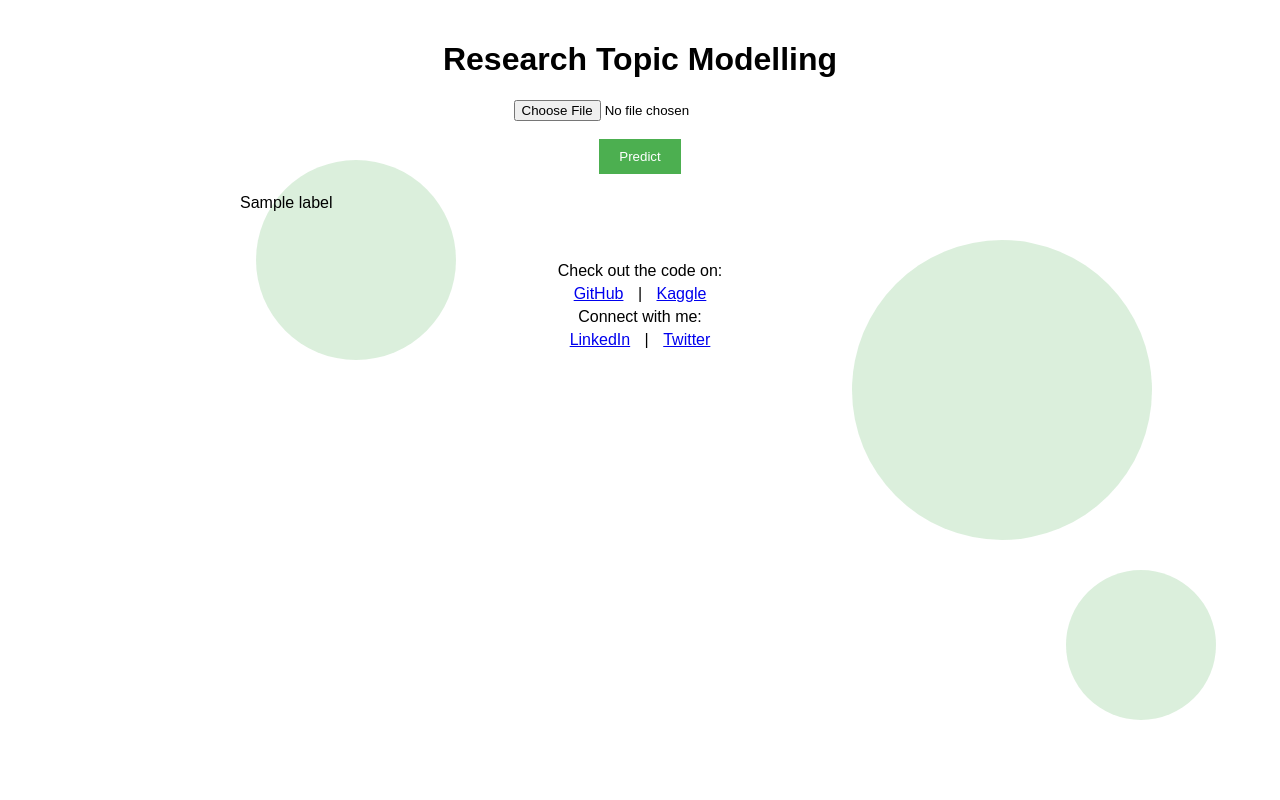
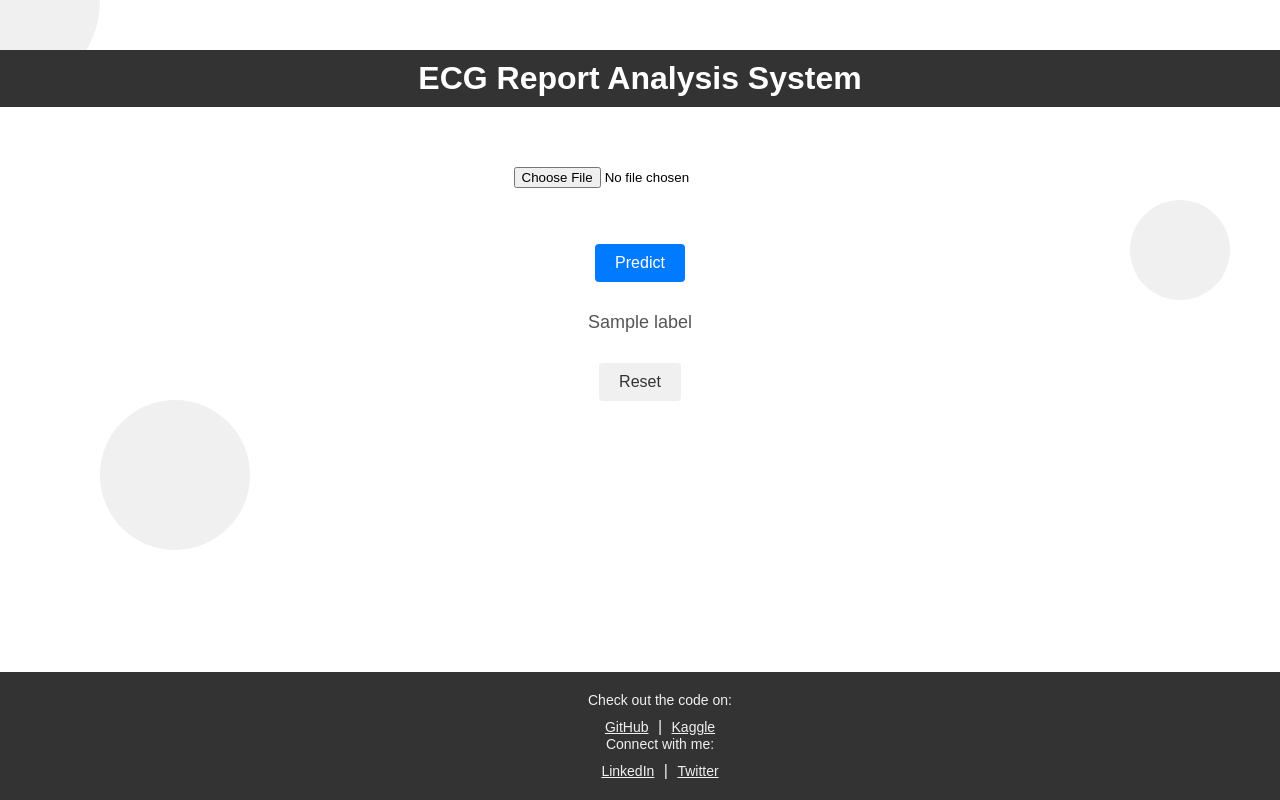
Before and after one commit to ShubhamMisar-12/ECG-Report-Analysis-System, a Flask app: template templates/index.html in a window 1280 px wide. Run offline with Flask 3, Linux system fonts and the light colour scheme; the template is opened without the code that fills it: most values are stand-ins (such as "Sample title", 1, 10 or a date in 2020).

Commit message:
working fine

```diff
--- a/app.py
+++ b/app.py
@@ -77,6 +77,13 @@ def Sort_Tuple(tup):
                 tup[j + 1] = temp
     return tup
 
+anomaly_mapping = {
+    0: "Normal",
+    1: "Supraventricular Ectopic Beats",
+    2: "Ventricular Ectopic Beats",
+    3: "Fusion Beats",
+    4: "Unknown Beats"
+}
 
 @app.route("/")
 def model():
@@ -85,74 +92,73 @@ def model():
 
 @app.route('/predict', methods=['POST'])
 def predict():
+    ans = None
     image_file = request.files['image']
-    if image_file:
 
-        image_location = os.path.join(UPLOAD_FOLDER,image_file.filename)
-        image_file.save(image_location)
-        fullName = image_location
+    image_location = os.path.join(UPLOAD_FOLDER,image_file.filename)
+    image_file.save(image_location)
+    fullName = image_location
 
-        parts = slice_image(fullName, cols=1, rows=2)
+    parts = slice_image(fullName, cols=1, rows=2)
 
-        np_image = np.array(parts[1])
-        bimg= cv2.cvtColor(np_image, cv2.COLOR_RGB2BGR)
-        gray = cv2.cvtColor(bimg, cv2.COLOR_BGR2GRAY)
+    np_image = np.array(parts[1])
+    bimg= cv2.cvtColor(np_image, cv2.COLOR_RGB2BGR)
+    gray = cv2.cvtColor(bimg, cv2.COLOR_BGR2GRAY)
+    ret, thresh = cv2.threshold(gray, 100, 200, cv2.THRESH_BINARY)
+    corners = cv2.goodFeaturesToTrack(thresh, 100, 0.01, 55)
+    corners = np.int0(corners)
+    #columns = len(corners)
+
+    waves = slice_image(fullName, cols=4, rows=1)
+
+    segt = []
+    for wv in waves:
+        seg = cv2.cvtColor(np.array(wv), cv2.COLOR_RGB2BGR)
+        segt.append(seg)
+
+    allpoints = []
+
+    for seg in segt:
+        points = []
+        corners = None
+        sharpen = example(seg)
+        gray = cv2.cvtColor(sharpen, cv2.COLOR_BGR2GRAY)
         ret, thresh = cv2.threshold(gray, 100, 200, cv2.THRESH_BINARY)
-        corners = cv2.goodFeaturesToTrack(thresh, 100, 0.01, 55)
+        corners = cv2.goodFeaturesToTrack(thresh, 186, 0.01, 5)
         corners = np.int0(corners)
-        #columns = len(corners)
-
-        waves = slice_image(fullName, cols=4, rows=1)
-
-        segt = []
-        for wv in waves:
-            seg = cv2.cvtColor(np.array(wv), cv2.COLOR_RGB2BGR)
-            segt.append(seg)
-
-        allpoints = []
-
-        for seg in segt:
-            points = []
-            corners = None
-            sharpen = example(seg)
-            gray = cv2.cvtColor(sharpen, cv2.COLOR_BGR2GRAY)
-            ret, thresh = cv2.threshold(gray, 100, 200, cv2.THRESH_BINARY)
-            corners = cv2.goodFeaturesToTrack(thresh, 186, 0.01, 5)
-            corners = np.int0(corners)
-            for corner in corners:
-                x, y = corner.ravel()
-                point = tuple((x,y))
-                points.append(point)
-            allpoints.append(points)
+        for corner in corners:
+            x, y = corner.ravel()
+            point = tuple((x,y))
+            points.append(point)
+        allpoints.append(points)
 
 
-        points = []
-        sorted_points = []
-        for points in allpoints:
-            points = Sort_Tuple(points)
-            sorted_points.append(points)
+    points = []
+    sorted_points = []
+    for points in allpoints:
+        points = Sort_Tuple(points)
+        sorted_points.append(points)
 
-        for tup in sorted_points:
-            input = []
-            output = []
-            for i in range(0,len(tup)):
-                input.append(float(tup[i][1])/500)
-            while(len(input)<187):
-                    input.append(0)
-            inpt_data = pd.DataFrame(data = [input])
-            new_model = tf.keras.models.load_model('ecg_model.h5')
-            predictions = new_model.predict([inpt_data])
-            ypred = np.argmax(predictions, axis=1)
-            ans = 0
-            print(ypred)
-            for y in ypred:
-                if( y == 1 or y == 2 or y == 3 or y == 4):
-                    ans = y
-                    break
+    for tup in sorted_points:
+        input = []
+        output = []
+        for i in range(0,len(tup)):
+            input.append(float(tup[i][1])/500)
+        while(len(input)<187):
+                input.append(0)
+        inpt_data = pd.DataFrame(data = [input])
+        new_model = tf.keras.models.load_model('ecg_model.h5')
+        predictions = new_model.predict([inpt_data])
+        ypred = np.argmax(predictions, axis=1)
+        ans = 0
+        print(ypred)
+        for y in ypred:
+            if( y == 1 or y == 2 or y == 3 or y == 4):
+                ans = y
+                break
 
-        return render_template('index.html',label = ans)
+    return render_template('index.html',label = anomaly_mapping[ans])
 
-    return render_template('index.html')
 
 
 # Run Flask application
--- /dev/null
+++ b/static/script.js
@@ -0,0 +1,10 @@
+var form = document.getElementById('emotion-form');
+var fileInput = document.getElementById('image');
+
+// Add event listener to the form submission
+form.addEventListener('submit', function(event) {
+  if (!fileInput.value) {
+    event.preventDefault(); // Prevent form submission if no file is selected
+    alert('Please select a file to upload.');
+  }
+});
--- a/static/styles.css
+++ b/static/styles.css
@@ -1,60 +1,63 @@
-/* Global styles */
-body {
-    font-family: Arial, sans-serif;
+/* Reset default margin and padding */
+body, h1, form, p {
     margin: 0;
     padding: 0;
+    font-family: Arial, sans-serif;
   }
 
   .container {
-    max-width: 800px;
-    margin: 0 auto;
-    padding: 20px;
+    text-align: center;
+    margin-top: 50px;
   }
 
   h1 {
-    text-align: center;
+    font-size: 32px;
+    margin-bottom: 60px;
+    color: white;
+    background-color: #333;
+    padding: 10px;
   }
 
-form {
-    text-align: center;
+  #emotion-form {
     margin-bottom: 20px;
   }
 
+  #image {
+    display: block;
+    margin: 0 auto;
+  }
+
   button[type="submit"] {
+    display: block;
+    margin: 20px auto;
     padding: 10px 20px;
-    background-color: #4CAF50;
-    color: white;
+    font-size: 16px;
+    color: #fff;
+    background-color: #007bff;
     border: none;
+    border-radius: 4px;
     cursor: pointer;
   }
 
-.overlay {
-    position: fixed;
-    top: 0;
-    left: 0;
-    width: 100%;
-    height: 100%;
-    background-color: rgba(0, 0, 0, 0.5);
-    display: flex;
-    justify-content: center;
-    align-items: center;
-    z-index: 9999;
+  .reset-button {
+    display: inline-block;
+    padding: 10px 20px;
+    text-decoration: none;
+    color: #333;
+    background-color: #f0f0f0;
+    border: none;
+    border-radius: 4px;
+    margin-bottom: 20px;
+    cursor: pointer;
   }
 
-#label-card {
+  .label-container {
+    font-size: 18px;
+    margin-bottom: 20px;
+    color: #555;
     background-color: white;
-    padding: 20px;
-    text-align: center;
-    border-radius: 5px;
-    box-shadow: 0 2px 4px rgba(0, 0, 0, 0.1);
-}
-
-#close-button {
-    padding: 5px 10px;
-    background-color: #f44336;
-    color: white;
-    border: none;
-    cursor: pointer;
+    padding: 10px;
+    border-radius: 4px;
   }
 
   #background-shapes {
@@ -63,52 +66,56 @@ button[type="submit"] {
     left: 0;
     width: 100%;
     height: 100%;
-    pointer-events: none;
     z-index: -1;
+    background-color: #fff; /* Change the background color to white */
   }
 
-#shape-1,
-#shape-2,
-#shape-3 {
+  #shape-1, #shape-2, #shape-3 {
     position: absolute;
-    background-color: #4CAF50;
-    opacity: 0.2;
+    background-color: #f0f0f0;
   }
 
   #shape-1 {
     width: 200px;
     height: 200px;
-    top: 20%;
-    left: 20%;
     border-radius: 50%;
+    top: -100px;
+    left: -100px;
   }
 
   #shape-2 {
-    width: 300px;
-    height: 300px;
-    top: 30%;
-    right: 10%;
+    width: 100px;
+    height: 100px;
     border-radius: 50%;
+    top: 200px;
+    right: 50px;
   }
 
   #shape-3 {
     width: 150px;
     height: 150px;
-    bottom: 10%;
-    right: 5%;
     border-radius: 50%;
+    top: 400px;
+    left: 100px;
   }
 
   #footer {
+    position: fixed;
+    bottom: 0;
+    left: 0;
+    width: 100%;
+    background-color: #333; /* Change the background color */
+    padding: 20px;
     text-align: center;
-    margin-top: 50px;
   }
 
-#footer p,
-#footer a {
-    margin: 5px;
+  #footer p, #footer a {
+    margin-bottom: 10px;
+    color: #f0f0f0; /* Change the text color */
+    font-size: 14px;
   }
 
   #footer span {
     margin: 0 5px;
+    color: #f0f0f0; /* Change the text color */
   }
--- a/templates/index.html
+++ b/templates/index.html
@@ -2,20 +2,27 @@
 <html>
 <head>
     <meta charset="UTF-8">
-    <title>Research Topic Modelling</title>
+    <title>ECG Report Analysis System</title>
     <link href="{{ url_for('static', filename='styles.css') }}" rel="stylesheet" type="text/css">
 </head>
 
 <body>
     <div class="container">
-        <h1>Research Topic Modelling</h1>
+      <h1>ECG Report Analysis System</h1>
 
-        <form id="emotion-form" action="{{ url_for('predict') }}" method="POST" enctype="multipart/form-data">
-            <input id="image" name="image" type="file" accept="image/*" required="required">
+      <form id="emotion-form" action="{{ url_for('predict') }}" method="post" enctype="multipart/form-data">
+        <input id="image" name="image" type="file" required="required">
         <br><br>
         <button type="submit">Predict</button>
       </form>
-        {{label}}
+
+      <div class="label-container">
+        {{ label }}
+      </div>
+
+      <a href="/" class="reset-button">Reset</a>
+
+
       <div id="background-shapes">
         <div id="shape-1"></div>
         <div id="shape-2"></div>
```
Also changed, not shown: templates/model.html (deleted, +0 -62 lines). Lines whose indentation alone changed are shown as unchanged.
